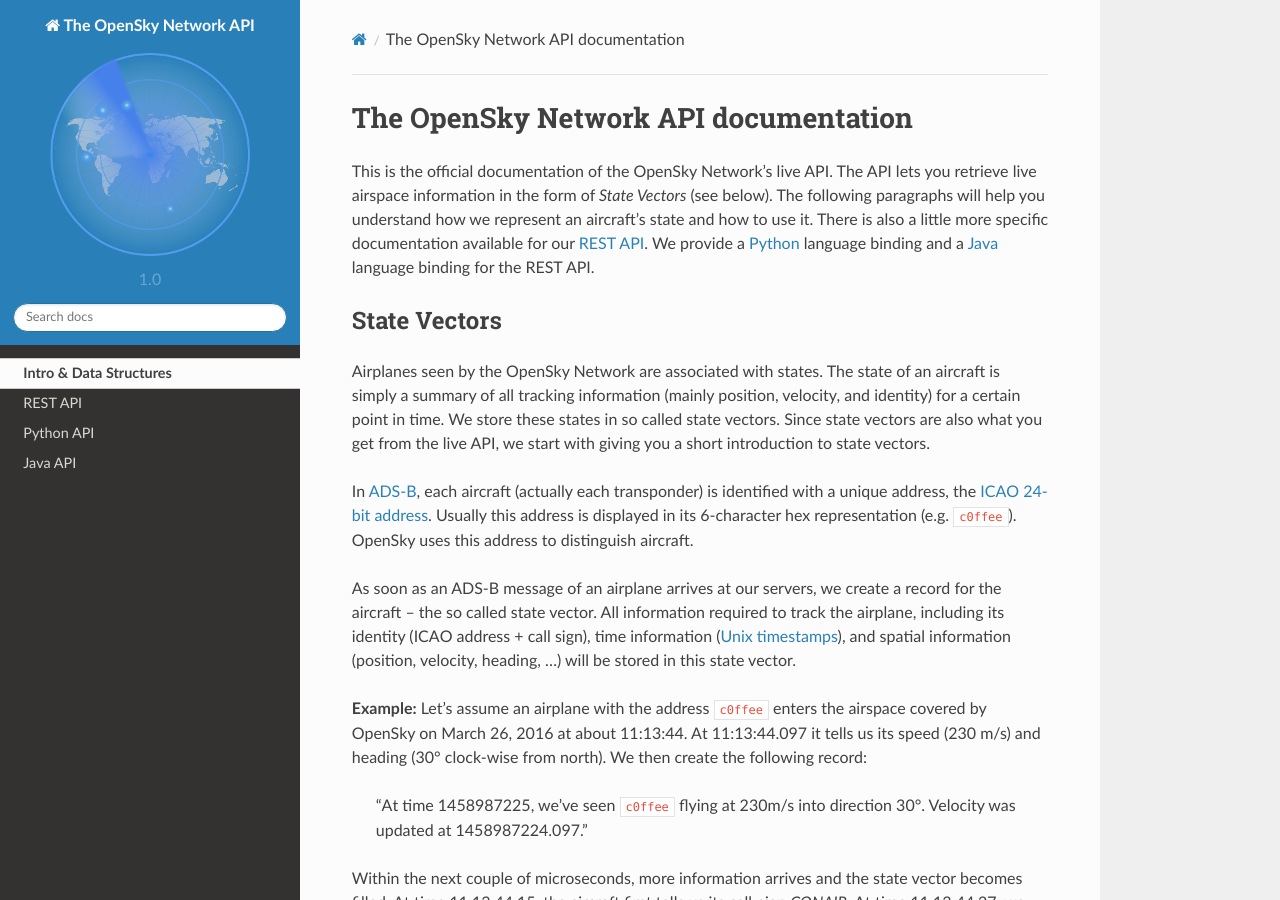
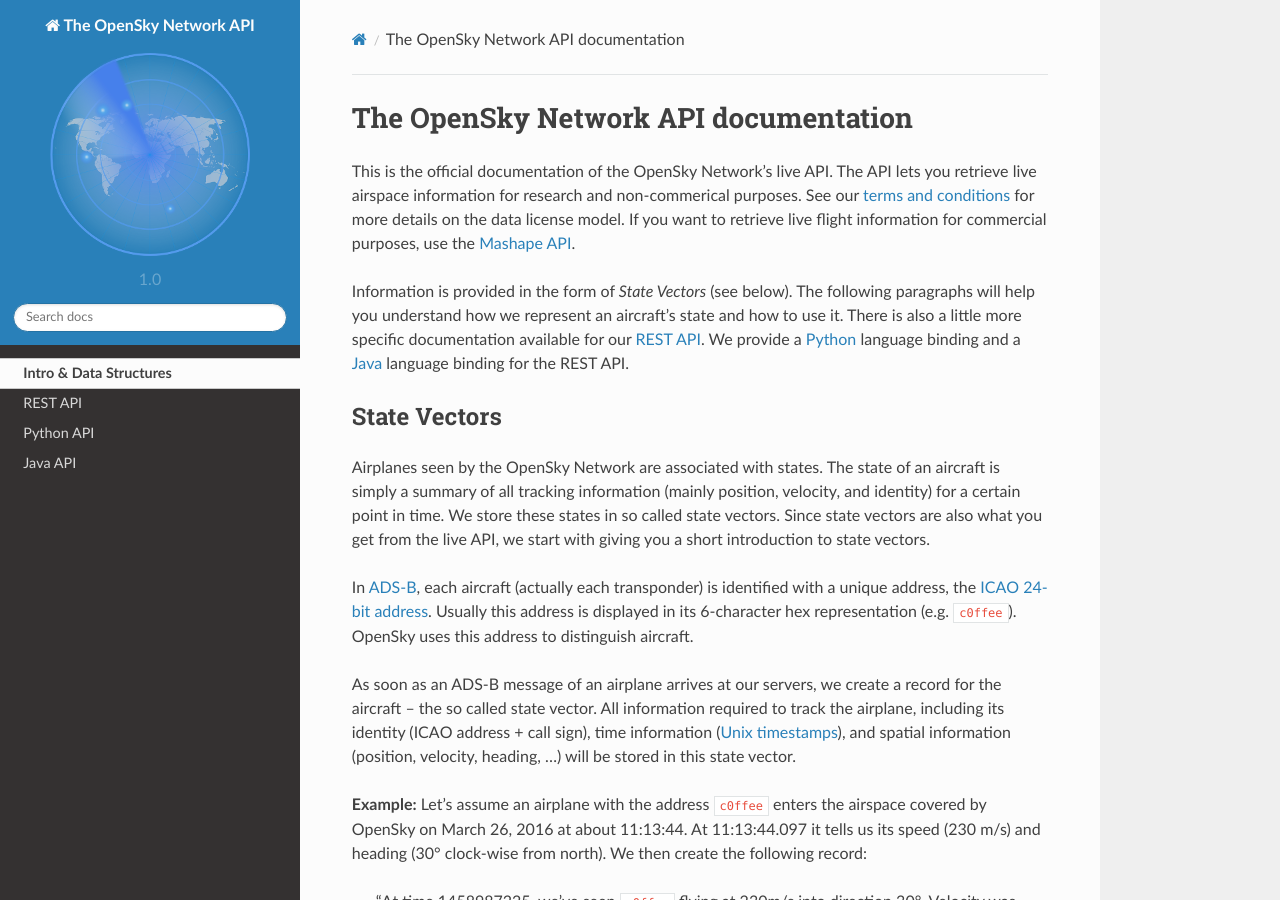
Before and after one commit to openskynetwork/opensky-api, a Sphinx documentation site: the page built from docs/index.rst, in a window 1280 px wide and 900 px high. Built offline with Sphinx 7.4.7 and the Read the Docs theme 2.0.0, drawn with Linux system fonts in a browser that asks for light colours.

Commit message:
Added information about Mashape API

```diff
--- a/docs/index.rst
+++ b/docs/index.rst
@@ -6,7 +6,9 @@
 The OpenSky Network API documentation
 =====================================
 
-This is the official documentation of the OpenSky Network's live API. The API lets you retrieve live airspace information in the form of *State Vectors* (see below). The following paragraphs will help you understand how we represent an aircraft's state and how to use it. There is also a little more specific documentation available for our :doc:`REST API <rest>`. We provide a :doc:`Python <python>` language binding and a :doc:`Java <java>` language binding for the REST API.
+This is the official documentation of the OpenSky Network's live API. The API lets you retrieve live airspace information for research and non-commerical purposes. See our `terms and conditions <https://opensky-network.org/about/terms-of-use>`_  for more details on the data license model. If you want to retrieve live flight information for commercial purposes, use the `Mashape API <https://market.mashape.com/opensky/live-flight-tracking>`_.
+
+Information is provided in the form of *State Vectors* (see below). The following paragraphs will help you understand how we represent an aircraft's state and how to use it. There is also a little more specific documentation available for our :doc:`REST API <rest>`. We provide a :doc:`Python <python>` language binding and a :doc:`Java <java>` language binding for the REST API.
 
 .. _state-vectors:
 
```
